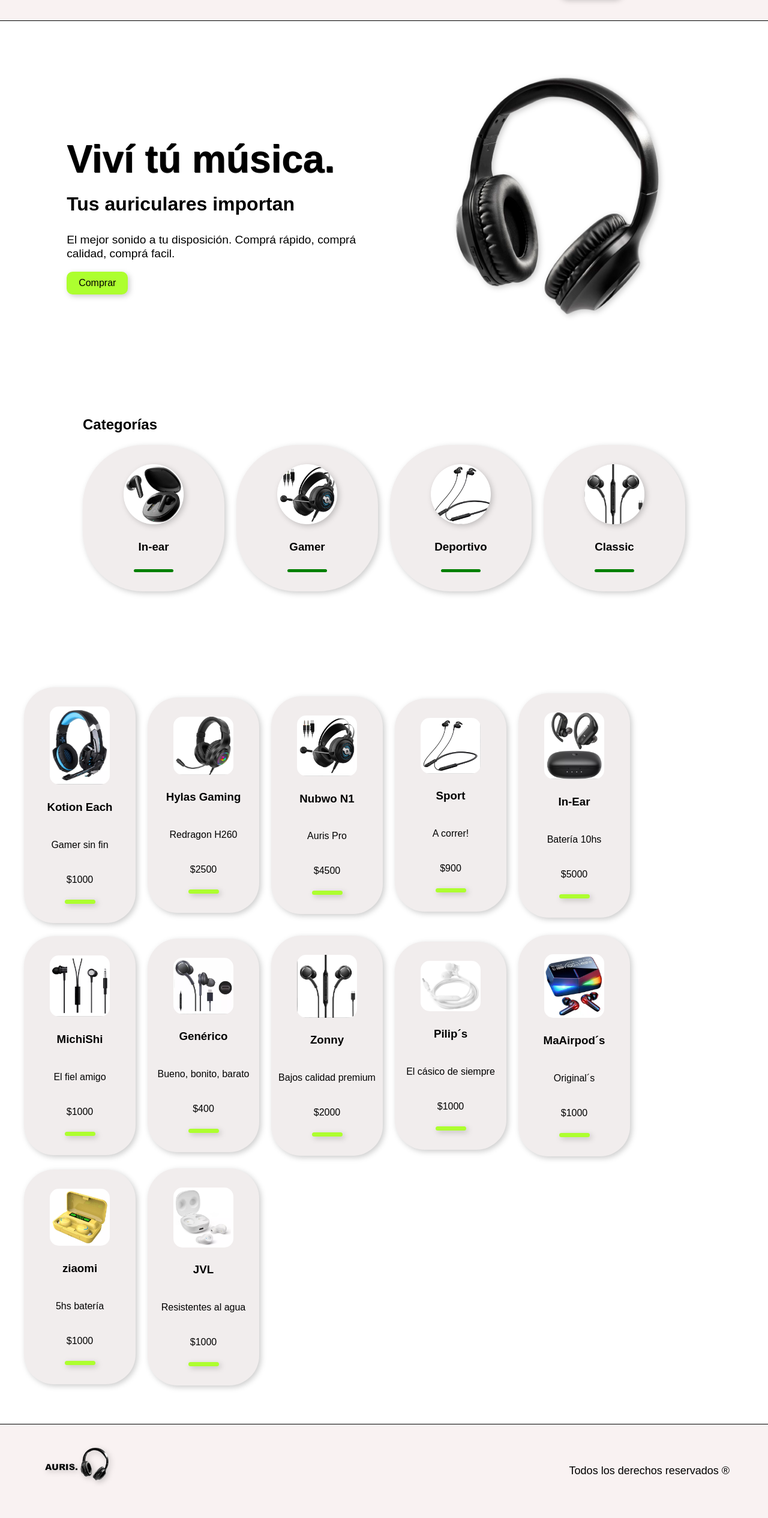
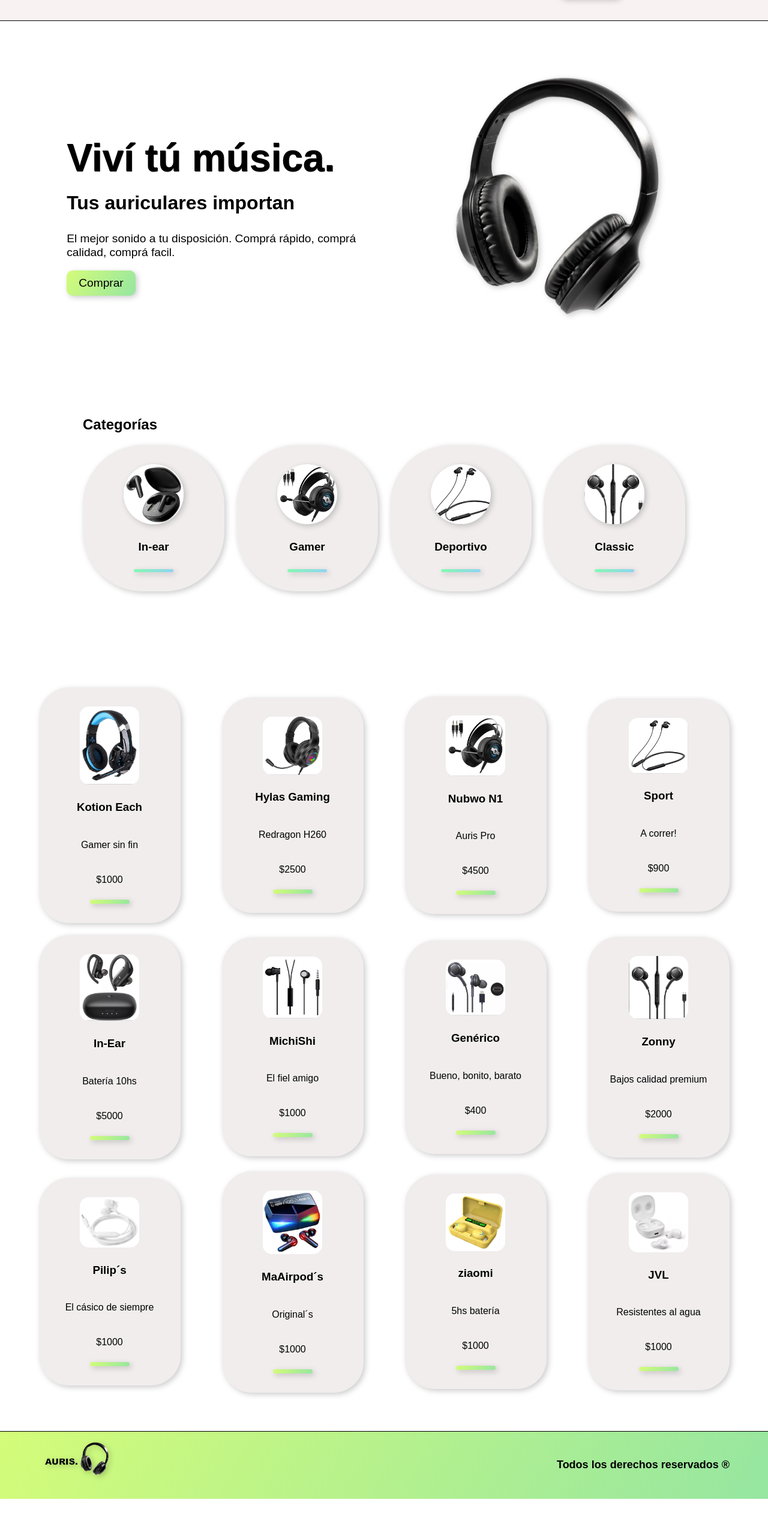
Before and after one commit to MicaBahurlet/CRUD-shoes, a React (Vite) app: page / in a window 1280 px wide. Shown: the part 94-2625 px from the top of the page at 60% size. After the commit the page ends 2600 px from the top, so only its background shows below. Built offline with nearby package versions, Linux system fonts and the light colour scheme.

Commit message:
add Styles

```diff
--- a/src/components/UI/BotonStyles.js
+++ b/src/components/UI/BotonStyles.js
@@ -4,18 +4,22 @@ const StyledButton = styled.button`
   /* Estilos del botón */
   padding: 10px 20px;
   font-size: 16px;
-  background-color: greenyellow;
+  background-image: linear-gradient(120deg, #d4fc79 0%, #96e6a1 100%);
   color: #ffffff;
   border: none;
   border-radius: 10px;
   cursor: pointer;
   color: black;
   filter: drop-shadow(3px 3px 5px rgba(0, 0, 0, 0.2));
+  font-size: 1.2rem;
+  font-weight: 200;
 
   /* Estilo al pasar el ratón por encima */
   &:hover {
-    background-color: green;
+    background-image: linear-gradient(120deg, #84fab0 0%, #8fd3f4 100%);
   }
+
+
 `;
 
 export default StyledButton;
--- a/src/components/categorias/CategoriasStyles.js
+++ b/src/components/categorias/CategoriasStyles.js
@@ -7,6 +7,8 @@ export const CategoriasWrapper = styled.div`
     max-width: 1200px;
     margin: 0 15px;
     font-family: var(--font-family);
+
+
     @media (max-width:768px){
         padding-top: 30px;
         text-align: center;
@@ -18,7 +20,7 @@ export const CategoriasContainer = styled.div`
 
     display: flex;
     flex-wrap: wrap;
-    justify-content: space-araund;
+    justify-content: space-around;
     align-items: center;
     gap: 20px;
     user-select:none;
@@ -49,12 +51,6 @@ export const CardCategoria = styled.div` //Acá tenía un motion que supuestamen
         font-size: 1rem;
         font-family: var(--font-family);
     }
-    :firts-child{
-        img{
-            padding-top: 7px;
-            padding-bottom: 7px;
-        }
-    }
     img{
         max-width: 100px;
         filter: drop-shadow(3px 3px 5px rgba(0, 0, 0, 0.2));
@@ -66,6 +62,7 @@ export const BorderDecoration = styled.div`
 
     height: 5px;
     width: 30%;
-    background-color: green;
+   background-image: linear-gradient(120deg, #84fab0 0%, #8fd3f4 100%);
     border-radius: 15px;
+    filter: drop-shadow(3px 3px 5px rgba(0, 0, 0, 0.2));
 `;
--- a/src/components/footer/FooterStyles.js
+++ b/src/components/footer/FooterStyles.js
@@ -7,15 +7,22 @@ export const FooterContainerStyles = styled.div`
     align-items: center;
     border-top: 1px solid black;
     padding: 1rem 4rem;
-    background-color: var(--background-nav);
+    background-image: linear-gradient(120deg, #d4fc79 0%, #96e6a1 100%);
+    height: 5rem;
 
     img{
         max-width: 120px;
         filter: drop-shadow(3px 3px 5px rgba(0, 0, 0, 0.2));
+        margin-top: 3px;
     }
     p{
         font-family: var(--font-family);
         font-size: large;
+        font-weight: bold;
+    }
+    @media (max-width: 768px) {
+        flex-direction: column;
+        height: 10rem;
     }
 
 
--- a/src/components/navbar/NavBarStyles.js
+++ b/src/components/navbar/NavBarStyles.js
@@ -31,7 +31,7 @@ export const LinksContainersStyled = styled.div`
         padding: 1 rem 1.5rem;
     }
     a:first-child{
-        background-color: greenyellow;
+        background-image: linear-gradient(120deg, #d4fc79 0%, #96e6a1 100%);
         border-radius: 1rem;
         display: flex;
         justify-content: center;
@@ -40,6 +40,9 @@ export const LinksContainersStyled = styled.div`
         padding: 1rem;
         color: black;
         filter: drop-shadow(3px 3px 5px rgba(0, 0, 0, 0.2));
+    }
+    a:first-child:hover{
+        background-image: linear-gradient(120deg, #84fab0 0%, #8fd3f4 100%);
     }
 
 `;
--- a/src/components/productos/CardsProductosStyles.js
+++ b/src/components/productos/CardsProductosStyles.js
@@ -4,7 +4,6 @@ export const ProductosWrapper = styled.div`
 
     display: flex;
     flex-direction: column;
-
     max-width: 1200px;
     margin: 0 15px; // ver acá para que queden alineados los dos Wrapper´s (category and products)
     font-family: var(--font-family);
@@ -23,7 +22,7 @@ export const ProductosContainer = styled.div`
 
     display: flex;
     flex-wrap: wrap;
-    justify-content: space-araund;
+    justify-content: space-around;
     align-items: center;
     gap: 20px;
     user-select:none;
@@ -32,13 +31,13 @@ export const ProductosContainer = styled.div`
 `;
 
 
-export const CardProducto = styled.div` //Acá tenía un motion que supuestamente es de framer-motion//
+export const CardProducto = styled.div`
     display: flex;
     flex-direction: column;
     justify-content: center;
     align-items: center;
     gap: 0.5rem;
-    width: 170px;
+    width: 220px;
     padding: 2rem 0.5rem;
     background-color: ${({selected}) => selected ? 'var(--btn-principal)' : 'var(--background-card)'};
     border-radius: 50px;
@@ -65,7 +64,7 @@ export const BorderDecorationProducto = styled.div`
 
     height: 7px;
     width: 30%;
-    background-color: greenyellow;
+    background-image: linear-gradient(120deg, #d4fc79 0%, #96e6a1 100%);
     border-radius: 15px;
     filter: drop-shadow(3px 3px 5px rgba(0, 0, 0, 0.2));
 `;
```
